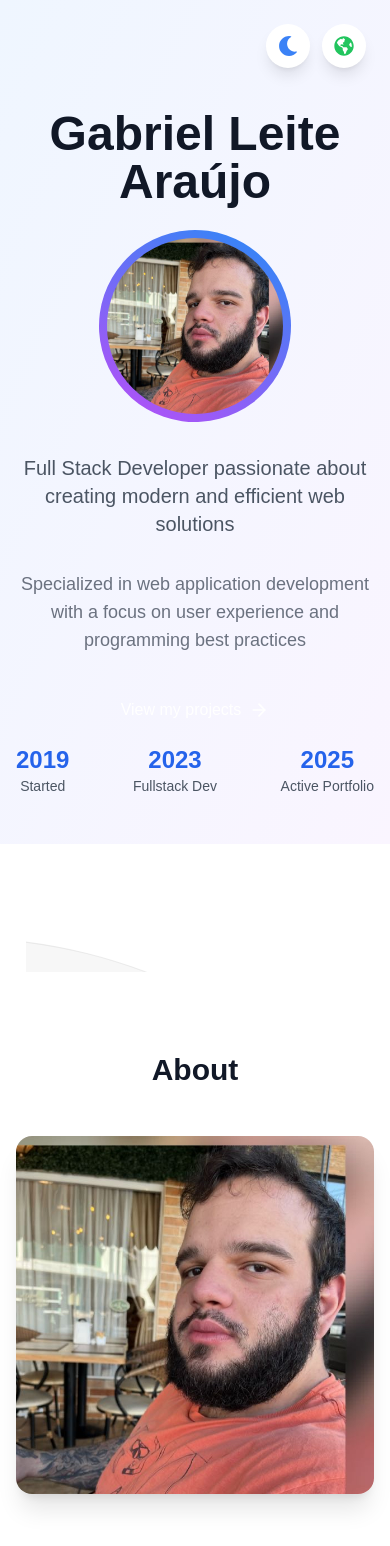
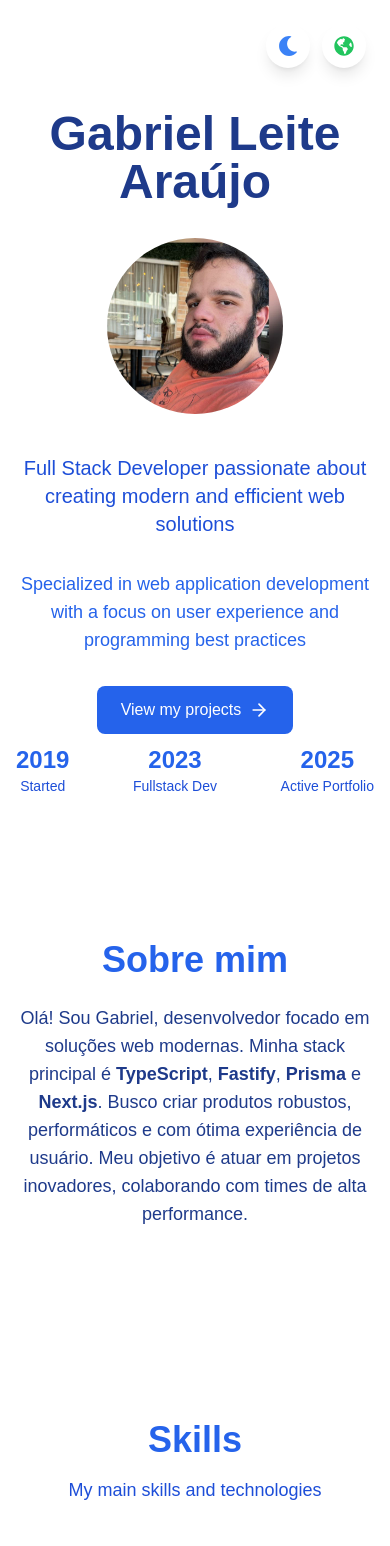
Before and after one commit to gabrielLAraujo/my-portifolio, a Next.js app: page / in a window 390 px wide. Shown: the top 1546 px of the page. Built offline with nearby package versions, Linux system fonts and the light colour scheme.

Commit message:
Refatora seções do portfólio, atualiza estilos e melhora a apresentação visual. Remove a seção de transição e ajusta a estrutura de componentes para uma melhor organização e responsividade.

```diff
--- a/src/app/page.tsx
+++ b/src/app/page.tsx
@@ -27,6 +27,6 @@ export default function Home() {
         email={contactInfo.email}
         phone={contactInfo.phone}
       />
-    </main>
+      </main>
   );
 }
--- a/src/components/AboutSection.tsx
+++ b/src/components/AboutSection.tsx
@@ -1,78 +1,13 @@
 "use client";
 
-import { motion } from "framer-motion";
-import { useLanguage } from "@/contexts/LanguageContext";
-import Image from "next/image";
-import { contactInfo } from "@/config/contact";
-
 export function AboutSection() {
-  const { t } = useLanguage();
-
   return (
-    <section id="about" className="py-20 bg-white dark:bg-gray-900">
-      <div className="max-w-7xl mx-auto px-4 sm:px-6 lg:px-8">
-        <motion.div
-          initial={{ opacity: 0, y: 20 }}
-          whileInView={{ opacity: 1, y: 0 }}
-          viewport={{ once: true }}
-          className="text-center mb-12"
-        >
-          <h2 className="text-3xl font-bold text-gray-900 dark:text-white mb-4">
-            {t("about")}
-          </h2>
-        </motion.div>
-
-        <div className="grid grid-cols-1 lg:grid-cols-2 gap-12 items-center">
-          <motion.div
-            initial={{ opacity: 0, x: -20 }}
-            whileInView={{ opacity: 1, x: 0 }}
-            viewport={{ once: true }}
-            className="relative"
-          >
-            <div className="aspect-square relative rounded-2xl overflow-hidden shadow-xl">
-              <Image
-                src="/profile.jpg"
-                alt="Foto de perfil"
-                fill
-                className="object-cover"
-              />
-            </div>
-            <div className="absolute -bottom-6 -right-6 w-32 h-32 bg-primary/10 rounded-full blur-2xl" />
-            <div className="absolute -top-6 -left-6 w-32 h-32 bg-secondary/10 rounded-full blur-2xl" />
-          </motion.div>
-
-          <motion.div
-            initial={{ opacity: 0, x: 20 }}
-            whileInView={{ opacity: 1, x: 0 }}
-            viewport={{ once: true }}
-            className="space-y-6"
-          >
-            <h3 className="text-2xl font-bold text-gray-900 dark:text-white">
-              {t("aboutTitle")}
-            </h3>
-
-            <div className="space-y-4 text-gray-600 dark:text-gray-300">
-              <p>{t("aboutDescription1")}</p>
-              <p>{t("aboutDescription2")}</p>
-              <p>{t("aboutDescription3")}</p>
-            </div>
-
-            <div className="flex flex-wrap gap-4">
-              <div className="flex items-center gap-2">
-                <span className="w-2 h-2 bg-primary rounded-full" />
-                <span className="text-gray-700 dark:text-gray-300">{t("experience")}</span>
-              </div>
-              <div className="flex items-center gap-2">
-                <span className="w-2 h-2 bg-secondary rounded-full" />
-                <span className="text-gray-700 dark:text-gray-300">{t("education")}</span>
-              </div>
-              <div className="flex items-center gap-2">
-                <span className="w-2 h-2 bg-primary rounded-full" />
-                <span className="text-gray-700 dark:text-gray-300">{contactInfo.location}</span>
-              </div>
-            </div>
-          </motion.div>
-        </div>
+    <section id="about" className="py-24 bg-white dark:bg-blue-950 text-blue-900 dark:text-blue-100">
+      <div className="max-w-3xl mx-auto px-4 text-center space-y-6">
+        <h2 className="text-4xl font-bold text-blue-600 dark:text-blue-400 mb-4">Sobre mim</h2>
+        <p className="text-lg">
+          Olá! Sou Gabriel, desenvolvedor focado em soluções web modernas. Minha stack principal é <b>TypeScript</b>, <b>Fastify</b>, <b>Prisma</b> e <b>Next.js</b>. Busco criar produtos robustos, performáticos e com ótima experiência de usuário. Meu objetivo é atuar em projetos inovadores, colaborando com times de alta performance.
+        </p>
       </div>
     </section>
   );
--- a/src/components/HeroSection.tsx
+++ b/src/components/HeroSection.tsx
@@ -21,16 +21,15 @@ export function HeroSection() {
       ];
 
   return (
-    <section className="min-h-screen flex flex-col items-center justify-center relative overflow-hidden">
-      <div className="absolute inset-0 bg-gradient-to-br from-blue-50 to-purple-50 dark:from-gray-900 dark:to-gray-800 -z-10" />
-
+    <section className="min-h-screen flex flex-col items-center justify-center relative overflow-hidden bg-white dark:bg-blue-950 text-blue-900 dark:text-blue-100">
+      <div className="absolute inset-0 -z-10" />
       <motion.div
         initial={{ opacity: 0, y: 20 }}
         animate={{ opacity: 1, y: 0 }}
         transition={{ duration: 0.8 }}
         className="text-center px-4"
       >
-        <h1 className="text-5xl md:text-6xl font-bold text-gray-900 dark:text-white mb-6">
+        <h1 className="text-5xl md:text-6xl font-bold text-blue-900 dark:text-blue-100 mb-6">
           Gabriel Leite Araújo
         </h1>
 
@@ -40,17 +39,6 @@ export function HeroSection() {
           animate={{ scale: 1, opacity: 1 }}
           transition={{ delay: 0.3 }}
         >
-          <motion.div
-            className="absolute inset-0 rounded-full bg-gradient-to-r from-blue-500 to-purple-500"
-            animate={{
-              rotate: 360
-            }}
-            transition={{
-              duration: 20,
-              repeat: Infinity,
-              ease: "linear"
-            }}
-          />
           <div className="absolute inset-2 rounded-full overflow-hidden">
             <Image
               src="/profile.jpg"
@@ -62,16 +50,16 @@ export function HeroSection() {
           </div>
         </motion.div>
 
-        <p className="text-xl md:text-2xl text-gray-600 dark:text-gray-300 mb-8 max-w-2xl mx-auto">
+        <p className="text-xl md:text-2xl text-blue-700 dark:text-blue-200 mb-8 max-w-2xl mx-auto">
           {t("heroTitle")}
         </p>
-        <p className="text-lg text-gray-500 dark:text-gray-400 mb-8 max-w-2xl mx-auto">
+        <p className="text-lg text-blue-600 dark:text-blue-400 mb-8 max-w-2xl mx-auto">
           {t("heroSubtitle")}
         </p>
 
         <motion.a
           href="#projects"
-          className="inline-flex items-center gap-2 bg-primary hover:bg-primary/90 text-white px-6 py-3 rounded-lg font-medium transition-colors"
+          className="inline-flex items-center gap-2 bg-blue-600 hover:bg-blue-700 text-white px-6 py-3 rounded-lg font-medium transition-colors"
           whileHover={{ scale: 1.02 }}
           whileTap={{ scale: 0.98 }}
         >
@@ -93,11 +81,11 @@ export function HeroSection() {
                 <div className="text-2xl font-bold text-blue-600 dark:text-blue-400">
                   {item.year}
                 </div>
-                <div className="text-sm text-gray-600 dark:text-gray-400">
+                <div className="text-sm text-blue-700 dark:text-blue-200">
                   {item.text}
                 </div>
                 {index < timeline.length - 1 && (
-                  <div className="hidden md:block w-24 h-0.5 bg-gray-300 dark:bg-gray-700 mx-auto my-2" />
+                  <div className="hidden md:block w-24 h-0.5 bg-blue-200 dark:bg-blue-800 mx-auto my-2" />
                 )}
               </div>
             ))}
--- a/src/components/Navbar.tsx
+++ b/src/components/Navbar.tsx
@@ -3,6 +3,7 @@
 import { useLanguage } from "@/contexts/LanguageContext";
 import { ControlButtons } from "./ControlButtons";
 import { motion } from "framer-motion";
+import { SocialLinks } from "./SocialLinks";
 
 export function Navbar() {
   const { t } = useLanguage();
@@ -14,6 +15,8 @@ export function Navbar() {
   ];
 
   return (
+    <>
+      <SocialLinks />
       <motion.nav
         initial={{ y: -100 }}
         animate={{ y: 0 }}
@@ -42,5 +45,6 @@ export function Navbar() {
           </div>
         </div>
       </motion.nav>
+    </>
   );
 }
--- a/src/components/SectionTransition.tsx
+++ b/src/components/SectionTransition.tsx
@@ -1,78 +1,6 @@
+// Este componente foi removido pois não deve haver divisores ou espaçamentos extras entre as seções.
 "use client";
 
-import { motion, useScroll, useTransform } from "framer-motion";
-import { useRef } from "react";
-import Image from "next/image";
-
 export function SectionTransition() {
-  const ref = useRef(null);
-  const { scrollYProgress } = useScroll({
-    target: ref,
-    offset: ["start end", "end start"],
-  });
-
-  const y = useTransform(scrollYProgress, [0, 1], [0, 100]);
-  const opacity = useTransform(scrollYProgress, [0, 0.5, 1], [0, 1, 0]);
-  const scale = useTransform(scrollYProgress, [0, 0.5, 1], [0.8, 1, 0.8]);
-  const gradientOpacity = useTransform(scrollYProgress, [0, 0.5, 1], [0, 0.5, 1]);
-
-  return (
-    <motion.div
-      ref={ref}
-      className="relative h-32 w-full overflow-hidden"
-      style={{ opacity }}
-    >
-      {/* Gradiente animado */}
-      <motion.div
-        className="absolute inset-0 bg-gradient-to-r from-primary/20 via-secondary/20 to-primary/20"
-        style={{
-          backgroundSize: "200% 100%",
-          x: useTransform(scrollYProgress, [0, 1], ["0%", "100%"]),
-        }}
-      />
-
-      {/* Ondas animadas */}
-      <motion.div
-        className="absolute inset-0"
-        style={{ y, scale }}
-      >
-        <div className="relative h-full w-full">
-          <Image
-            src="/wave.svg"
-            alt=""
-            fill
-            className="object-cover"
-          />
-        </div>
-      </motion.div>
-
-      {/* Partículas flutuantes */}
-      {[...Array(5)].map((_, i) => (
-        <motion.div
-          key={i}
-          className="absolute h-2 w-2 rounded-full bg-primary/30"
-          style={{
-            left: `${20 + i * 15}%`,
-            top: "50%",
-          }}
-          animate={{
-            y: [0, -20, 0],
-            opacity: [0.3, 0.6, 0.3],
-            scale: [1, 1.2, 1],
-          }}
-          transition={{
-            duration: 2,
-            repeat: Infinity,
-            delay: i * 0.2,
-          }}
-        />
-      ))}
-
-      {/* Gradiente de transição */}
-      <motion.div
-        className="absolute inset-0 bg-gradient-to-b from-background/0 via-background/50 to-background"
-        style={{ opacity: gradientOpacity }}
-      />
-    </motion.div>
-  );
+  return null;
 }
--- a/src/components/SkillsSection.tsx
+++ b/src/components/SkillsSection.tsx
@@ -81,23 +81,23 @@ export function SkillsSection() {
   };
 
   return (
-    <section id="skills" className="py-20 bg-gray-50 dark:bg-gray-800">
+    <section id="skills" className="py-24 bg-white dark:bg-blue-950 text-blue-900 dark:text-blue-100">
       <div className="max-w-7xl mx-auto px-4 sm:px-6 lg:px-8">
         <motion.div
           initial={{ opacity: 0, y: 20 }}
           whileInView={{ opacity: 1, y: 0 }}
           viewport={{ once: true }}
-          className="text-center mb-12"
+          className="text-center mb-16"
         >
-          <h2 className="text-3xl font-bold text-gray-900 dark:text-white mb-4">
+          <h2 className="text-4xl font-bold text-blue-600 dark:text-blue-400 mb-4">
             {t("skills")}
           </h2>
-          <p className="text-lg text-gray-600 dark:text-gray-300">
+          <p className="text-lg text-blue-700 dark:text-blue-200">
             {t("skillsDescription")}
           </p>
         </motion.div>
 
-        <div className="grid grid-cols-1 md:grid-cols-2 lg:grid-cols-4 gap-8">
+        <div className="grid grid-cols-1 sm:grid-cols-2 lg:grid-cols-4 gap-8">
           {Object.entries(categories).map(([category, title]) => (
             <motion.div
               key={category}
@@ -105,9 +105,9 @@ export function SkillsSection() {
               initial="hidden"
               whileInView="show"
               viewport={{ once: true }}
-              className="bg-white dark:bg-gray-900 rounded-xl p-6 shadow-sm"
+              className="bg-blue-50 dark:bg-blue-900 rounded-xl p-6 shadow-sm"
             >
-              <h3 className="text-xl font-semibold text-gray-900 dark:text-white mb-4">
+              <h3 className="text-xl font-semibold text-blue-600 dark:text-blue-400 mb-4">
                 {title[language as keyof typeof title]}
               </h3>
               <div className="grid grid-cols-2 gap-3">
@@ -117,10 +117,10 @@ export function SkillsSection() {
                     <motion.div
                       key={skill.name}
                       variants={item}
-                      className="flex items-center gap-2 p-2 rounded-lg bg-gray-100 dark:bg-gray-800 hover:bg-gray-200 dark:hover:bg-gray-700 transition-colors cursor-pointer"
+                      className="flex items-center gap-2 p-2 rounded-lg bg-blue-100 dark:bg-blue-800 hover:bg-blue-200 dark:hover:bg-blue-700 transition-colors cursor-pointer"
                     >
-                      <skill.icon className="text-xl text-blue-600 dark:text-blue-400" />
-                      <span className="text-sm text-gray-700 dark:text-gray-300">
+                      <skill.icon className="text-xl text-blue-600 dark:text-blue-200" />
+                      <span className="text-sm text-blue-900 dark:text-blue-100">
                         {skill.name}
                       </span>
                     </motion.div>
```
Also changed, not shown: src/components/ContactSection.tsx (+23 -23 lines), src/components/ProjectCard.tsx (+16 -90 lines), src/components/ProjectPreview.tsx (+15 -19 lines), src/components/ProjectsSection.tsx (+5 -5 lines), src/components/SocialLinks.tsx (added, +12 -0 lines), src/app/metadata.ts (line endings or trailing spaces), 1 other file (tests, documents, lock files or other folders). Lines whose indentation alone changed are shown as unchanged.
